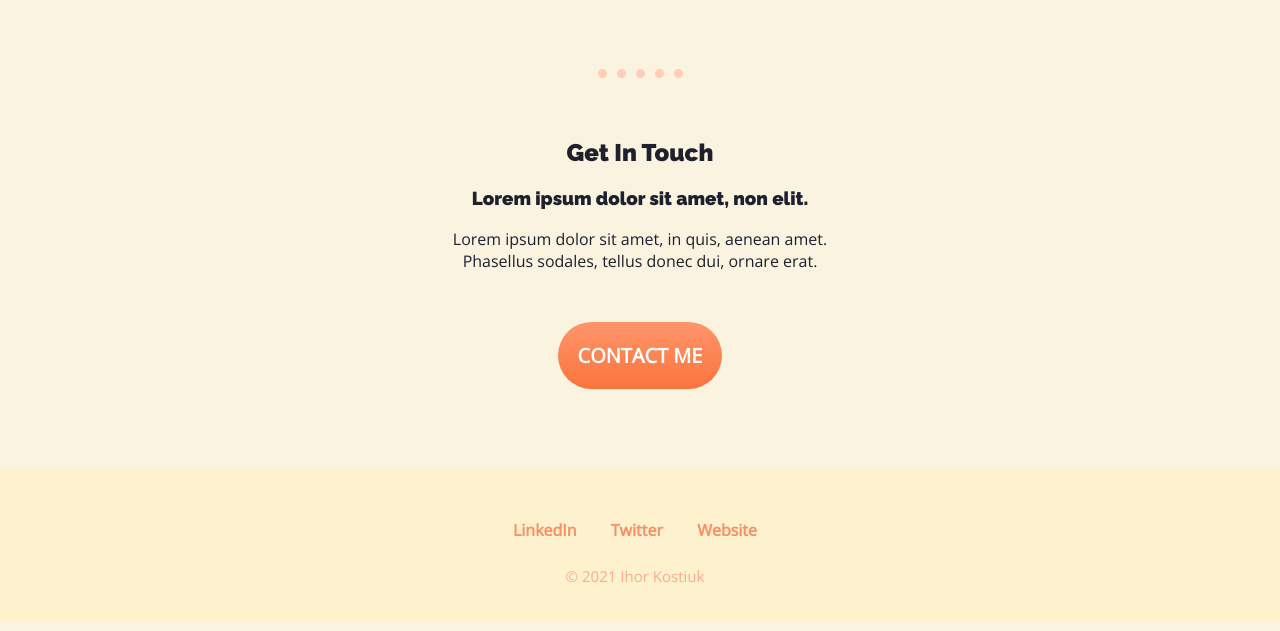
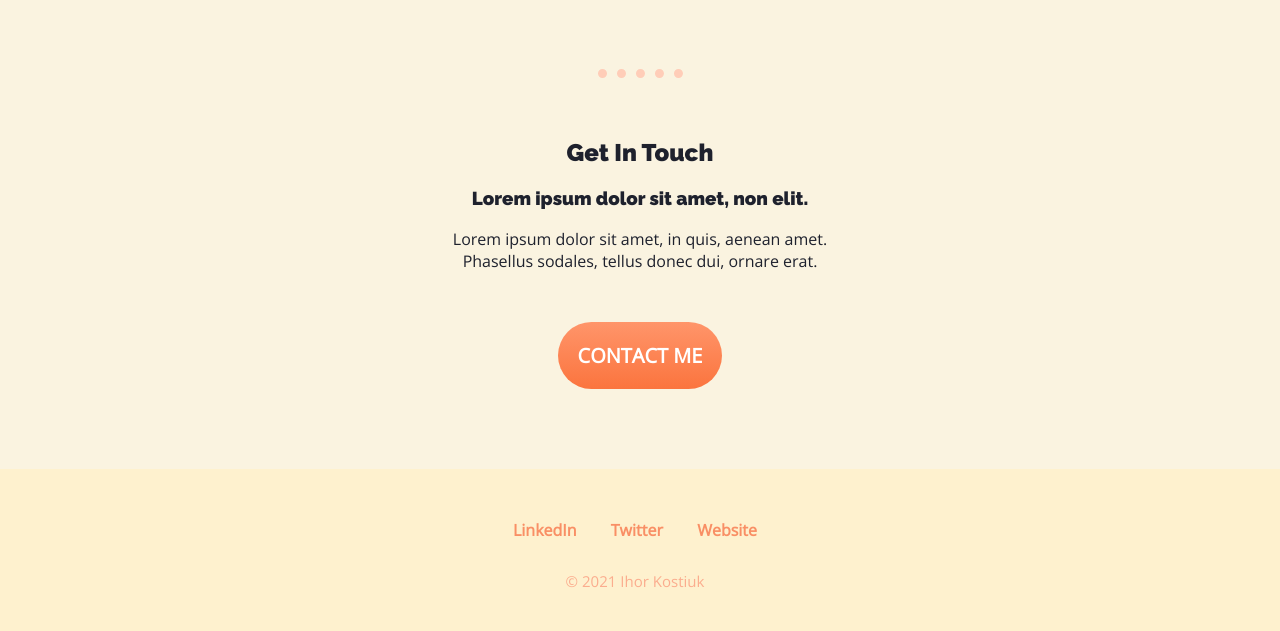
Before and after one commit to ihor-kostiuk/My-Web-Page, a plain HTML site: page index.html in a window 1280 px wide. Shown: the part 1321-1952 px from the top of the page. Drawn offline with nearby package versions, Linux system fonts and the light colour scheme.

Commit message:
Update styles.css

```diff
--- a/css/styles.css
+++ b/css/styles.css
@@ -157,7 +157,7 @@ hr {
 
   word-spacing: normal;
   color: #FBAD8E;
-  line-height: 40px;
+  line-height: 50px;
   font-weight: 500;
   font-size: 0.94em;
 }
```
